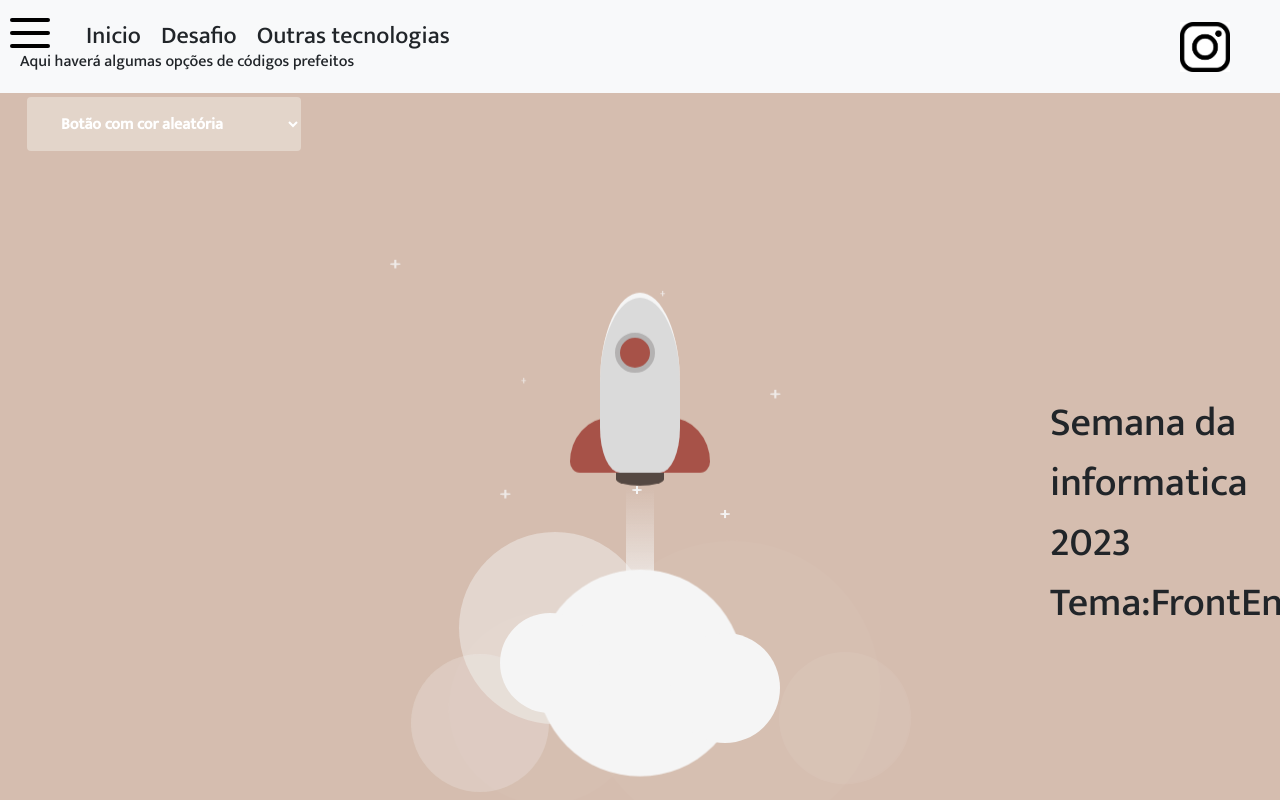
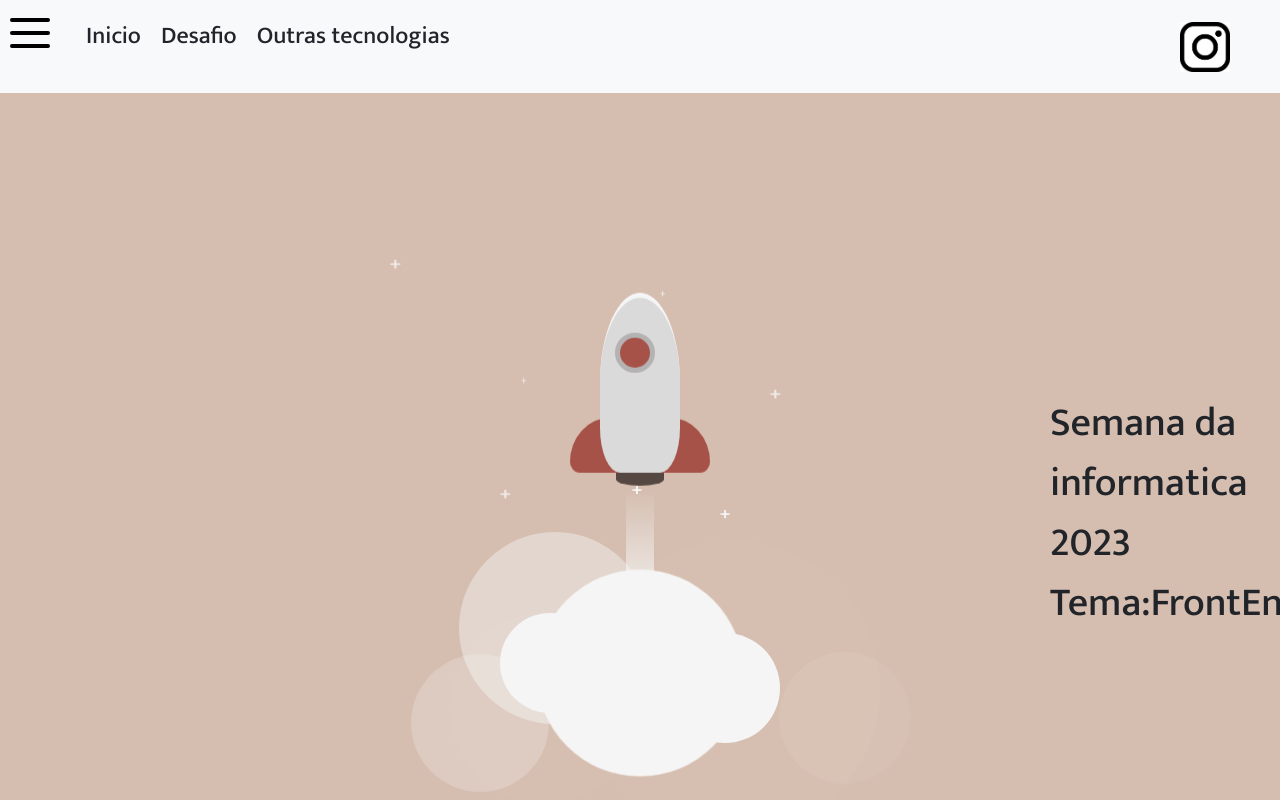
Before and after one commit to influenza/frontend2023, a React (Vite) app: page / in a window 1280 px wide. Shown: the top 800 px of the page. Built offline with nearby package versions, Linux system fonts and the light colour scheme.

Commit message:
Update App.css

```diff
--- a/src/App.css
+++ b/src/App.css
@@ -12,7 +12,7 @@ h2{
 }
 #select{
   position:absolute;
-  top:50px;
+  top:3050px;
   margin-left: 20px;
 }
 .codigo{
```
